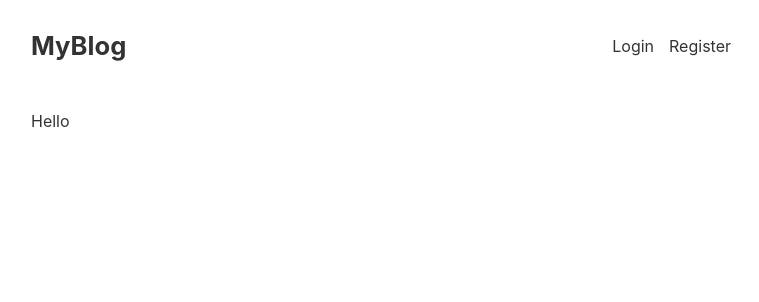
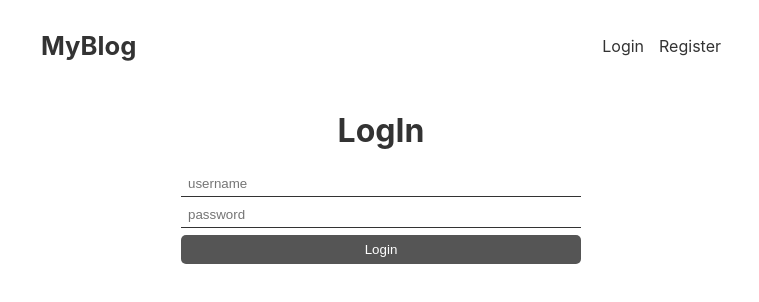
Before and after one commit to sajdakabir/blog-app, a React (Create React App) app in the folder client/: page /login in a window 1280 px wide. Shown: the top 302 px of the page, without its empty margins (259-1018 px from the left). Built offline with nearby package versions, Linux system fonts and the light colour scheme.

Commit message:
added login and reginter page

```diff
--- a/client/src/App.css
+++ b/client/src/App.css
@@ -1,11 +1,38 @@
+*{
+  box-sizing: border-box;
+}
 body {
   color: #333;
 }
 img {
   max-width: 100%;
 }
-main {
-  padding: 10px;
-  max-width: 700px;
+
+form.login, form.register{
+  max-width: 400px;
   margin: 0 auto;
 }
+input{
+  display: block;
+  width: 100%;
+  padding: 5px 7px;
+  margin-bottom: 5px;
+  /* border: 2px solid #ddd; */
+  border: none;
+  border-bottom: 1px solid #333;
+  background-color: #fff;
+}
+button{
+  width: 100%;
+  display: block;
+  background-color: #555;
+  border: 0;
+  color: #fff;
+  border-radius: 5px;
+  padding: 7px;
+  margin-top: 7px;
+}
+
+form h1{
+  text-align: center;
+}
--- a/client/src/App.js
+++ b/client/src/App.js
@@ -1,16 +1,18 @@
 import { Route, Routes } from "react-router-dom";
 import './App.css';
-import Post from './components/Post/Post';
 import Layout from "./components/Layout.js/Loyout";
+import IndexPage from "./pages/IndexPage";
+import LoginPage from "./pages/LoginPage";
+import RegisterPage from "./pages/RegisterPage";
 
 function App() {
   return (
 
     <Routes>
       <Route path="/" element={<Layout />} >
-        <Route index element={<Post />} />
-        <Route path={'/login'} element={<div>Hello</div>} />
-        <Route path={'/register'} element={<div>hi</div>} />
+        <Route index element={<IndexPage />} />
+        <Route path={'/login'} element={<LoginPage />} />
+        <Route path={'/register'} element={<RegisterPage />} />
 
       </Route>
 
--- /dev/null
+++ b/client/src/pages/IndexPage.js
@@ -0,0 +1,10 @@
+import Post from "../components/Post/Post";
+export default function IndexPage(){
+    return(
+        <>
+        <Post />
+        <Post />
+        <Post />
+        </>
+    );
+}
--- /dev/null
+++ b/client/src/pages/LoginPage.js
@@ -0,0 +1,10 @@
+export default function LoginPage(){
+    return(
+       <form className="login">
+            <h1>LogIn</h1>
+            <input type="text" placeholder="username"/>
+            <input type="password" placeholder="password"/>
+            <button>Login</button>
+       </form>
+    )
+}
--- /dev/null
+++ b/client/src/pages/RegisterPage.js
@@ -0,0 +1,10 @@
+export default function RegisterPage(){
+    return(
+       <form className="register">
+            <h1>Register</h1>
+            <input type="text" placeholder="username"/>
+            <input type="password" placeholder="password"/>
+            <button>Register</button>
+       </form>
+    )
+}
```
